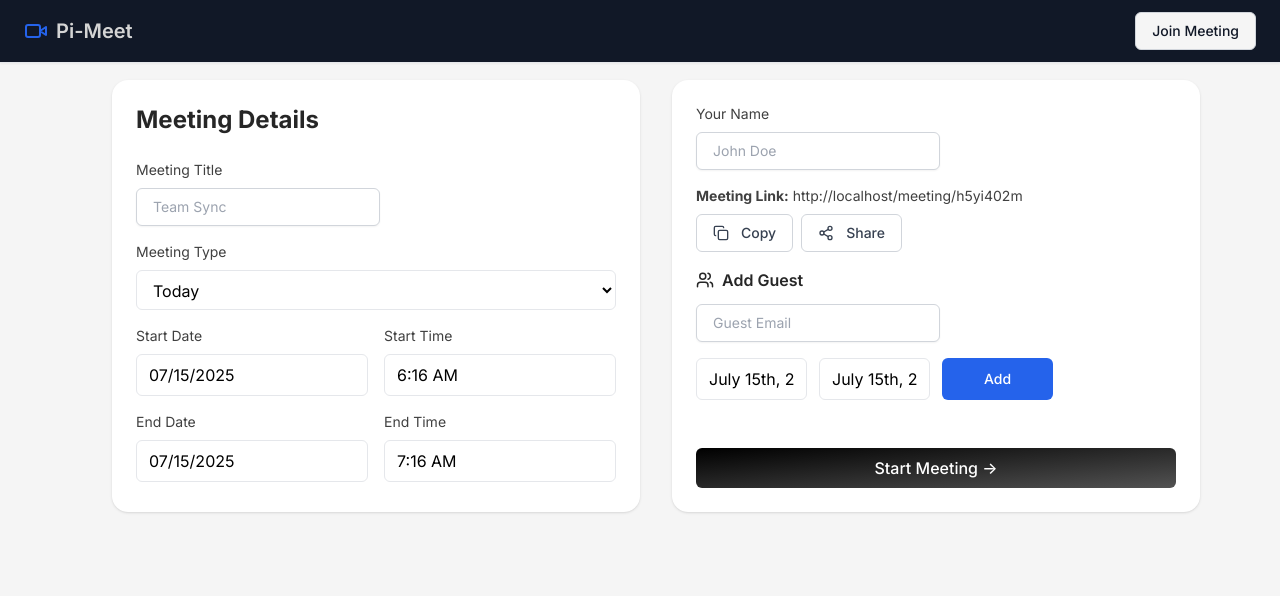
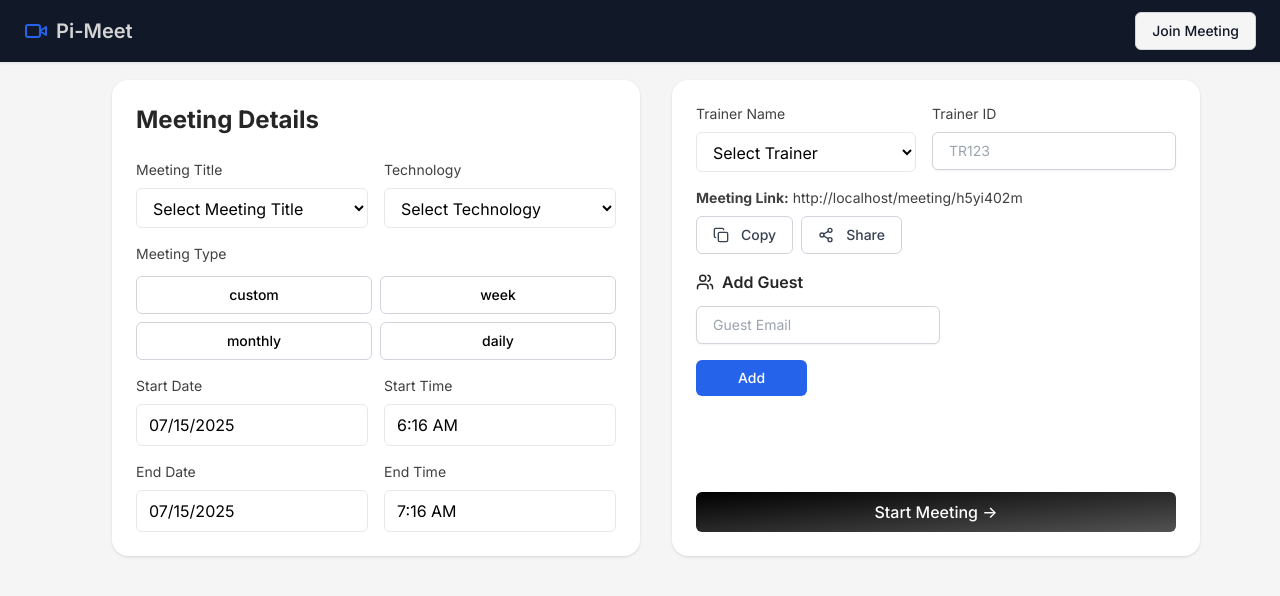
Before and after one commit to amanbadyal7214/pimeet, a React (Vite) app: page /new-meeting in a window 1280 px wide. Shown: the top 596 px of the page. Built offline with nearby package versions, Linux system fonts and the light colour scheme.

Commit message:
Final Changes

```diff
--- a/package.json
+++ b/package.json
@@ -11,6 +11,7 @@
     "server": "node server/index.js"
   },
   "dependencies": {
+    "axios": "^1.10.0",
     "clsx": "^2.1.1",
     "cors": "^2.8.5",
     "express": "^4.18.3",
--- /dev/null
+++ b/src/api/classApi.ts
@@ -0,0 +1,7 @@
+// src/api/classesApi.ts
+import axiosInstance from '../../axiosInstance';
+
+export const createClass = async (classData: any) => {
+  const response = await axiosInstance.post('/Classes/CreateAClass', classData);
+  return response.data;
+};
--- a/src/pages/NewMeetingPage.tsx
+++ b/src/pages/NewMeetingPage.tsx
@@ -1,29 +1,24 @@
 import React, { useState } from 'react';
 import { useNavigate } from 'react-router-dom';
-import { Copy, Share2, Bell, Users, X } from 'lucide-react';
+import { Copy, Share2, Users, X } from 'lucide-react';
 import { generateMeetingId } from '../utils/meeting';
 import DatePicker from 'react-datepicker';
 import 'react-datepicker/dist/react-datepicker.css';
 import Input from '../components/ui/Input';
 import Button from '../components/ui/Button';
 import Header from '../components/layout/Header';
+import { createClass } from '../api/classApi';
+
+const meetingTitleOptions = ["Team Sync", "Project Review", "1-on-1"];
+const trainerOptions = ["John Doe", "Aman Badyal", "Riya Kapoor"];
+const technologyOptions = ["React", "Node.js", "Python", "Java"];
 
 type Guest = {
   email: string;
-  from: Date;
-  to: Date;
 };
 
-const LabelInputContainer = ({
-  children,
-  className = '',
-}: {
-  children: React.ReactNode;
-  className?: string;
-}) => (
-  <div className={`flex w-full flex-col space-y-2 ${className}`}>
-    {children}
-  </div>
+const LabelInputContainer: React.FC<{ children: React.ReactNode; className?: string }> = ({ children, className = '' }) => (
+  <div className={`flex w-full flex-col space-y-2 ${className}`}>{children}</div>
 );
 
 const BottomGradient = () => (
@@ -35,188 +30,159 @@ const BottomGradient = () => (
 
 const CreateMeetingForm: React.FC = () => {
   const navigate = useNavigate();
-  const [meetingId] = useState(generateMeetingId());
-  const [creatorName, setCreatorName] = useState('');
-  const [meetingTitle, setMeetingTitle] = useState('');
-  const [startDate, setStartDate] = useState(new Date());
-  const [startTime, setStartTime] = useState(new Date());
-  const [endDate, setEndDate] = useState(new Date());
-  const [endTime, setEndTime] = useState(new Date(new Date().getTime() + 60 * 60 * 1000));
-  const [meetingType, setMeetingType] = useState('Today');
-  const [guestInput, setGuestInput] = useState('');
-  const [guestFrom, setGuestFrom] = useState(startDate);
-  const [guestTo, setGuestTo] = useState(endDate);
-  const [guests, setGuests] = useState<Guest[]>([]);
-  const [copied, setCopied] = useState(false);
-  const [isStarting, setIsStarting] = useState(false);
+  const [meetingId] = useState<string>(generateMeetingId());
+  const [nameOfTrainer, setNameOfTrainer] = useState<string>('');
+  const [TrainerID, setTrainerId] = useState<string>('');
+  const [meetingTitle, setMeetingTitle] = useState<string>('');
+  const [technology, setTechnology] = useState<string>('');
+  const [startingDate, setStartingDate] = useState<Date>(new Date());
+  const [startingTime, setStartingTime] = useState<Date>(new Date());
+  const [endingDate, setEndingDate] = useState<Date>(new Date());
+  const [endingTime, setEndingTime] = useState<Date>(new Date(new Date().getTime() + 60 * 60 * 1000));
+  const [meetingType, setMeetingType] = useState<string>('');
+  const [guestInput, setGuestInput] = useState<string>('');
+  const [addGuest, setAddGuest] = useState<Guest[]>([]);
+  const [copied, setCopied] = useState<boolean>(false);
+  const [isStarting, setIsStarting] = useState<boolean>(false);
   const [error, setError] = useState<string | null>(null);
 
-  const meetingUrl = `${window.location.origin}/meeting/${meetingId}`;
+  const meetingLink = `${window.location.origin}/meeting/${meetingId}`;
 
   const handleCopyLink = () => {
-    navigator.clipboard.writeText(meetingUrl);
+    navigator.clipboard.writeText(meetingLink);
     setCopied(true);
     setTimeout(() => setCopied(false), 2000);
   };
 
   const handleGuestAdd = () => {
     const email = guestInput.trim().replace(/,+$/, '');
-    if (email && !guests.find((g) => g.email === email)) {
-      setGuests([...guests, { email, from: guestFrom, to: guestTo }]);
+    if (email && !addGuest.find((g) => g.email === email)) {
+      setAddGuest((prev) => [...prev, { email }]);
       setGuestInput('');
     }
   };
 
   const removeGuest = (email: string) => {
-    setGuests(guests.filter((g) => g.email !== email));
+    setAddGuest((prev) => prev.filter((g) => g.email !== email));
   };
 
-  const handleStartMeeting = (e: React.FormEvent) => {
+  const handleStartMeeting = async (e: React.FormEvent) => {
     e.preventDefault();
-
-    if (!creatorName.trim()) {
-      setError('Please enter your name.');
-      return;
-    }
-
-    if (guests.length === 0) {
-      setError('Please add at least one guest.');
-      return;
-    }
-
+    if (!nameOfTrainer.trim()) return setError('Please select trainer name.');
+    if (!TrainerID.trim()) return setError('Please enter Trainer ID.');
+    if (addGuest.length === 0) return setError('Please add at least one guest.');
     setError(null);
     setIsStarting(true);
 
-    console.log('Meeting Details:', {
-      creatorName,
+    const payload = {
+      meetingId,
+      nameOfTrainer,
+      TrainerID,
       meetingTitle,
+      technology,
       meetingType,
-      startDate,
-      startTime,
-      endDate,
-      endTime,
-      guests,
-    });
+      startingDate: startingDate.toISOString(),
+      startingTime: startingTime.toISOString(),
+      endingDate: endingDate.toISOString(),
+      endingTime: endingTime.toISOString(),
+      addGuest: addGuest.map((g) => g.email),
+      meetingLink,
+    };
 
-    setTimeout(() => {
+    try {
+      await createClass(payload);
       navigate(`/meeting/${meetingId}`, {
-        state: { creatorName, meetingTitle, guests },
+        state: { nameOfTrainer, meetingTitle, addGuest },
       });
-    }, 1000);
+    } catch (err) {
+      console.error('API error:', err);
+      setError('Failed to create meeting. Please try again.');
+    } finally {
+      setIsStarting(false);
+    }
   };
 
   return (
     <div className="min-h-screen bg-neutral-100 dark:bg-black">
       <Header />
+      <form onSubmit={handleStartMeeting} className="max-w-6xl mx-auto ml-20 pt-20 py-12 px-4 md:px-8 grid grid-cols-1 md:grid-cols-2 gap-8">
+        {/* Left Panel */}
+        <div className="bg-white dark:bg-zinc-900 rounded-2xl p-6 shadow">
+          <h2 className="text-2xl font-bold text-neutral-800 dark:text-white mb-6">Meeting Details</h2>
+          <div className="flex flex-col sm:flex-row gap-4 mb-4">
+            <LabelInputContainer className="w-full">
+              <label className="text-sm text-neutral-700 dark:text-neutral-300">Meeting Title</label>
+              <select value={meetingTitle} onChange={(e) => setMeetingTitle(e.target.value)} className="w-full border px-3 py-2 rounded-md bg-white dark:bg-zinc-800 dark:text-white">
+                <option value="">Select Meeting Title</option>
+                {meetingTitleOptions.map((title) => (
+                  <option key={title} value={title}>{title}</option>
+                ))}
+              </select>
+            </LabelInputContainer>
 
-      <form
-        onSubmit={handleStartMeeting}
-        className="max-w-6xl mx-auto ml-20 pt-20 py-12 px-4 md:px-8 grid grid-cols-1 md:grid-cols-2  gap-8"
-      >
-        {/* LEFT SECTION - Meeting Info */}
-        <div className="bg-white dark:bg-zinc-900 rounded-2xl p-6 shadow">
-          <h2 className="text-2xl font-bold text-neutral-800 dark:text-white mb-6">
-            Meeting Details
-          </h2>
+            <LabelInputContainer className="w-full">
+              <label className="text-sm text-neutral-700 dark:text-neutral-300">Technology</label>
+              <select value={technology} onChange={(e) => setTechnology(e.target.value)} className="w-full border px-3 py-2 rounded-md bg-white dark:bg-zinc-800 dark:text-white">
+                <option value="">Select Technology</option>
+                {technologyOptions.map((tech) => (
+                  <option key={tech} value={tech}>{tech}</option>
+                ))}
+              </select>
+            </LabelInputContainer>
+          </div>
 
           <LabelInputContainer className="mb-4">
-            <label className="text-sm text-neutral-700 dark:text-neutral-300">
-              Meeting Title
-            </label>
-            <Input
-              value={meetingTitle}
-              onChange={(e) => setMeetingTitle(e.target.value)}
-              placeholder="Team Sync"
-            />
-          </LabelInputContainer>
-
-          <LabelInputContainer className="mb-4">
-            <label className="text-sm text-neutral-700 dark:text-neutral-300">
-              Meeting Type
-            </label>
-            <select
-              value={meetingType}
-              onChange={(e) => setMeetingType(e.target.value)}
-              className="w-full border px-3 py-2 rounded-md bg-white dark:bg-zinc-800 dark:text-white"
-            >
-              <option value="Today">Today</option>
-              <option value="Daily">Daily</option>
-              <option value="Weekdays">Weekdays</option>
-              <option value="Custom">Custom</option>
-            </select>
+            <label className="text-sm text-neutral-700 dark:text-neutral-300 mb-1">Meeting Type</label>
+            <div className="grid grid-cols-2 gap-2">
+              {['custom', 'week', 'monthly', 'daily'].map((type) => (
+                <button key={type} type="button" onClick={() => setMeetingType(type)} className={`rounded-md px-4 py-2 border text-sm font-medium ${meetingType === type ? 'bg-black text-white dark:bg-white dark:text-black' : 'bg-white dark:bg-zinc-800 text-black dark:text-white border-gray-300 dark:border-zinc-700'}`}>
+                  {type}
+                </button>
+              ))}
+            </div>
           </LabelInputContainer>
 
           <div className="grid grid-cols-1 sm:grid-cols-2 gap-4">
             <LabelInputContainer>
-              <label className="text-sm text-neutral-700 dark:text-neutral-300">
-                Start Date
-              </label>
-              <DatePicker
-                selected={startDate}
-                onChange={(d) => d && setStartDate(d)}
-                className="w-full px-3 py-2 border rounded-md"
-              />
+              <label className="text-sm text-neutral-700 dark:text-neutral-300">Start Date</label>
+              <DatePicker selected={startingDate} onChange={(d) => d && setStartingDate(d)} className="w-full px-3 py-2 border rounded-md" />
             </LabelInputContainer>
-
             <LabelInputContainer>
-              <label className="text-sm text-neutral-700 dark:text-neutral-300">
-                Start Time
-              </label>
-              <DatePicker
-                selected={startTime}
-                onChange={(d) => d && setStartTime(d)}
-                showTimeSelect
-                showTimeSelectOnly
-                timeIntervals={15}
-                dateFormat="h:mm aa"
-                className="w-full px-3 py-2 border rounded-md"
-              />
+              <label className="text-sm text-neutral-700 dark:text-neutral-300">Start Time</label>
+              <DatePicker selected={startingTime} onChange={(d) => d && setStartingTime(d)} showTimeSelect showTimeSelectOnly timeIntervals={15} dateFormat="h:mm aa" className="w-full px-3 py-2 border rounded-md" />
             </LabelInputContainer>
-
             <LabelInputContainer>
-              <label className="text-sm text-neutral-700 dark:text-neutral-300">
-                End Date
-              </label>
-              <DatePicker
-                selected={endDate}
-                onChange={(d) => d && setEndDate(d)}
-                className="w-full px-3 py-2 border rounded-md"
-              />
+              <label className="text-sm text-neutral-700 dark:text-neutral-300">End Date</label>
+              <DatePicker selected={endingDate} onChange={(d) => d && setEndingDate(d)} className="w-full px-3 py-2 border rounded-md" />
             </LabelInputContainer>
-
             <LabelInputContainer>
-              <label className="text-sm text-neutral-700 dark:text-neutral-300">
-                End Time
-              </label>
-              <DatePicker
-                selected={endTime}
-                onChange={(d) => d && setEndTime(d)}
-                showTimeSelect
-                showTimeSelectOnly
-                timeIntervals={15}
-                dateFormat="h:mm aa"
-                className="w-full px-3 py-2 border rounded-md"
-              />
+              <label className="text-sm text-neutral-700 dark:text-neutral-300">End Time</label>
+              <DatePicker selected={endingTime} onChange={(d) => d && setEndingTime(d)} showTimeSelect showTimeSelectOnly timeIntervals={15} dateFormat="h:mm aa" className="w-full px-3 py-2 border rounded-md" />
             </LabelInputContainer>
           </div>
         </div>
 
-        {/* RIGHT SECTION - Guest List & Creator */}
+        {/* Right Panel */}
         <div className="bg-white dark:bg-zinc-900 rounded-2xl p-6 shadow flex flex-col justify-between">
           <div>
-            <LabelInputContainer className="mb-4">
-              <label className="text-sm text-neutral-700 dark:text-neutral-300">
-                Your Name
-              </label>
-              <Input
-                value={creatorName}
-                onChange={(e) => setCreatorName(e.target.value)}
-                placeholder="John Doe"
-              />
-            </LabelInputContainer>
+            <div className="flex flex-col sm:flex-row gap-4 mb-4">
+              <LabelInputContainer className="w-full">
+                <label className="text-sm text-neutral-700 dark:text-neutral-300">Trainer Name</label>
+                <select value={nameOfTrainer} onChange={(e) => setNameOfTrainer(e.target.value)} className="w-full border px-3 py-2 rounded-md bg-white dark:bg-zinc-800 dark:text-white">
+                  <option value="">Select Trainer</option>
+                  {trainerOptions.map((trainer) => (
+                    <option key={trainer} value={trainer}>{trainer}</option>
+                  ))}
+                </select>
+              </LabelInputContainer>
+              <LabelInputContainer className="w-full">
+                <label className="text-sm text-neutral-700 dark:text-neutral-300">Trainer ID</label>
+                <Input value={TrainerID} onChange={(e) => setTrainerId(e.target.value)} placeholder="TR123" />
+              </LabelInputContainer>
+            </div>
 
             <div className="text-sm text-neutral-700 dark:text-neutral-300 mb-4">
-              <strong>Meeting Link:</strong> {meetingUrl}
+              <strong>Meeting Link:</strong> {meetingLink}
               <div className="flex space-x-2 mt-2">
                 <Button type="button" onClick={handleCopyLink} variant="outline">
                   <Copy size={16} className="mr-1" />
@@ -226,9 +192,7 @@ const CreateMeetingForm: React.FC = () => {
                   type="button"
                   onClick={() =>
                     navigator.share
-                      ? navigator
-                          .share({ title: 'Join my meeting', url: meetingUrl })
-                          .catch(handleCopyLink)
+                      ? navigator.share({ title: 'Join my meeting', url: meetingLink }).catch(handleCopyLink)
                       : handleCopyLink()
                   }
                   variant="outline"
@@ -255,47 +219,19 @@ const CreateMeetingForm: React.FC = () => {
                 }}
                 className="mb-4"
               />
-
               <div className="grid grid-cols-1 sm:grid-cols-4 gap-3 mb-3">
-                <DatePicker
-                  selected={guestFrom}
-                  onChange={(d) => d && setGuestFrom(d)}
-                  dateFormat="PPP"
-                  placeholderText="From"
-                  className="w-full px-3 py-2 border rounded-md"
-                />
-                <DatePicker
-                  selected={guestTo}
-                  onChange={(d) => d && setGuestTo(d)}
-                  dateFormat="PPP"
-                  placeholderText="To"
-                  className="w-full px-3 py-2 border rounded-md"
-                />
                 <div className="col-span-1 sm:col-span-1">
                   <Button type="button" onClick={handleGuestAdd} className="w-full h-full">
                     Add
                   </Button>
                 </div>
               </div>
-
-              {guests.length > 0 && (
+              {addGuest.length > 0 && (
                 <div className="flex flex-col gap-2 max-h-48 overflow-auto pr-1">
-                  {guests.map((g, i) => (
-                    <div
-                      key={i}
-                      className="flex items-center justify-between bg-blue-100 text-blue-800 px-3 py-2 rounded-md text-sm"
-                    >
-                      <div>
-                        <strong>{g.email}</strong>
-                        <div className="text-xs">
-                          {g.from.toDateString()} → {g.to.toDateString()}
-                        </div>
-                      </div>
-                      <X
-                        className="cursor-pointer hover:text-red-600"
-                        size={14}
-                        onClick={() => removeGuest(g.email)}
-                      />
+                  {addGuest.map((g, i) => (
+                    <div key={i} className="flex items-center justify-between bg-blue-100 text-blue-800 px-3 py-2 rounded-md text-sm">
+                      <strong>{g.email}</strong>
+                      <X className="cursor-pointer hover:text-red-600" size={14} onClick={() => removeGuest(g.email)} />
                     </div>
                   ))}
                 </div>
```
Also changed, not shown: axiosInstance.ts (added, +10 -0 lines), 1 other file (tests, documents, lock files or other folders).
